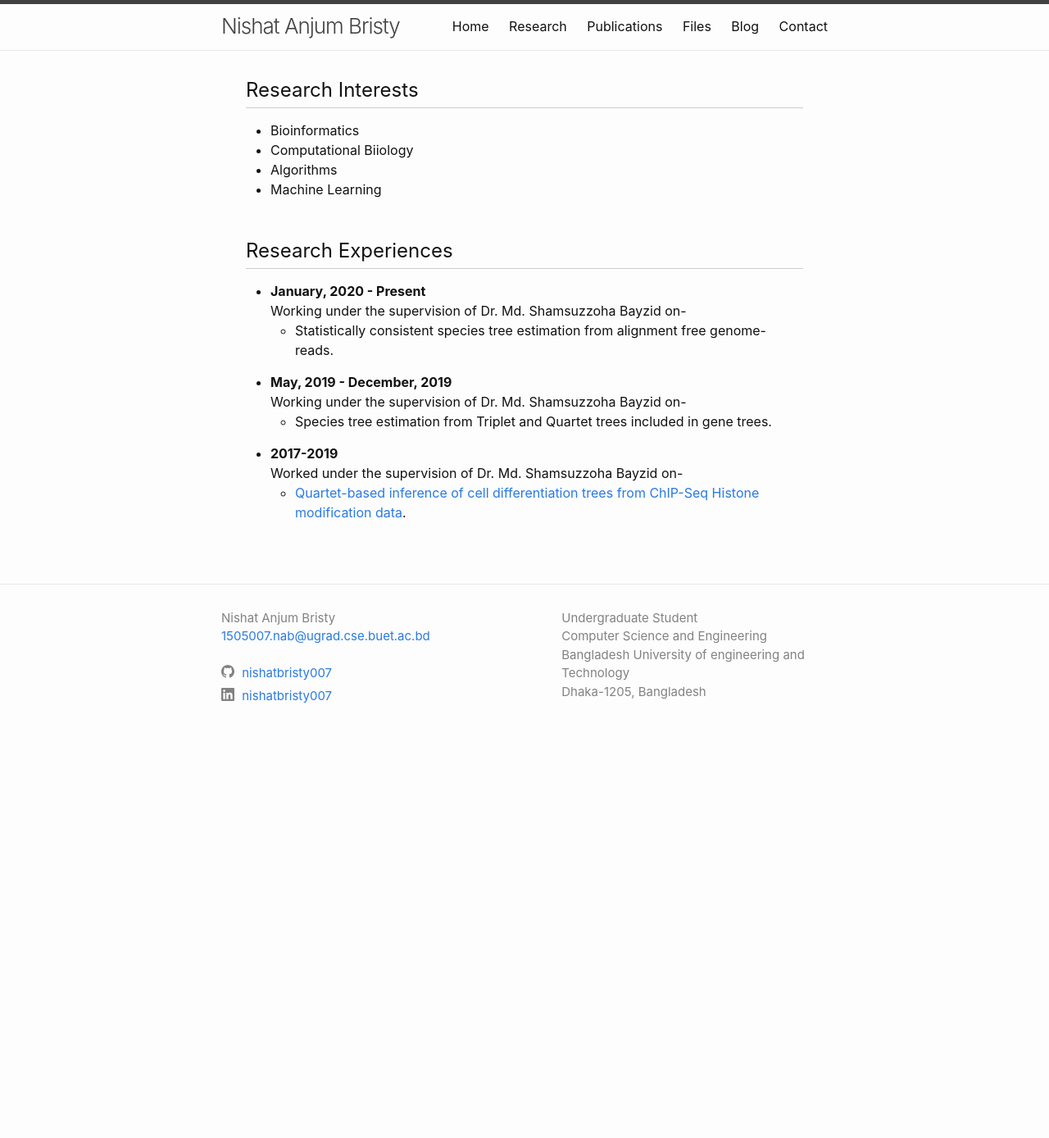
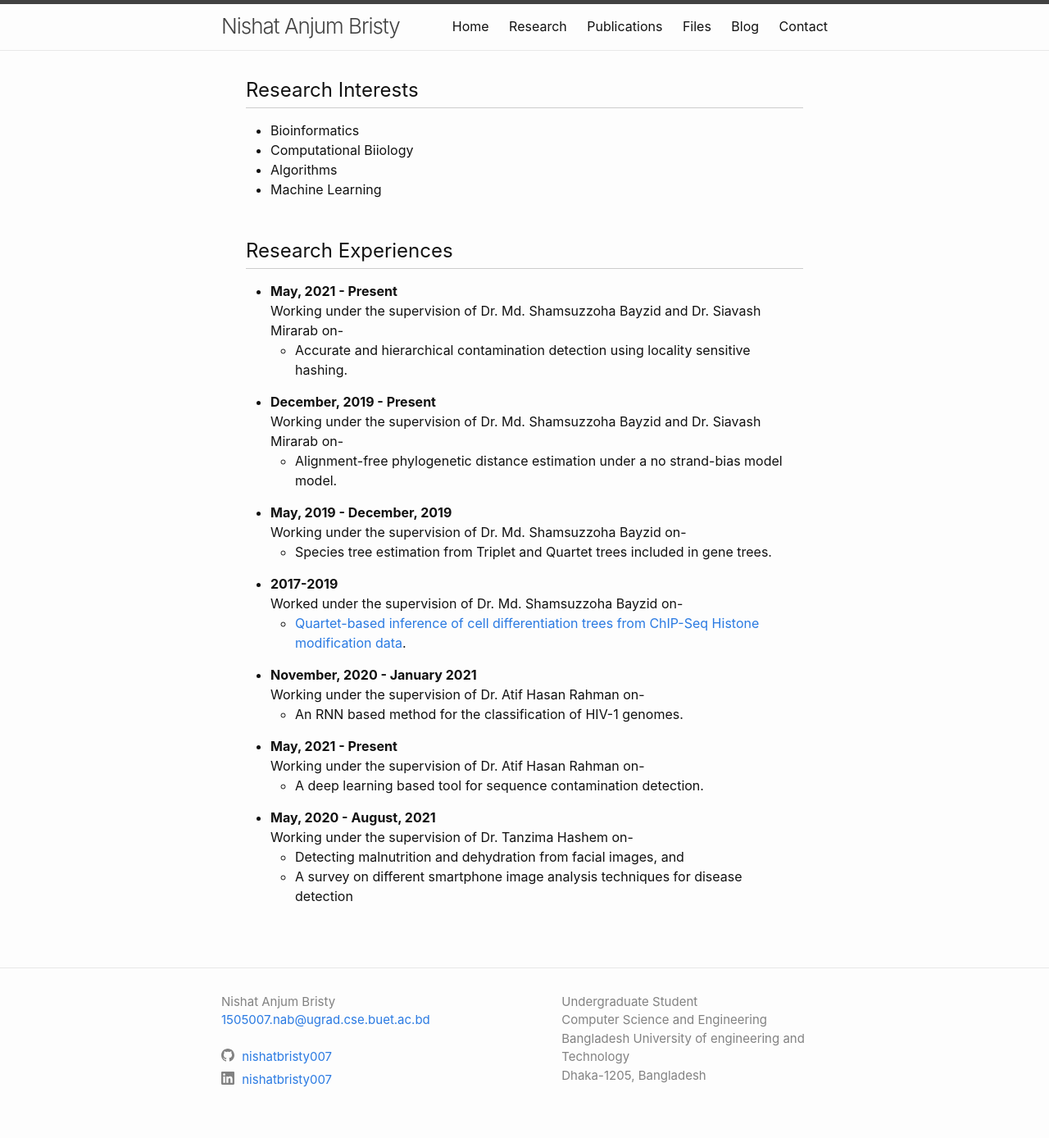
Before and after one commit to nishatbristy007/nishatbristy, a Jekyll site: the page built from Research.md, in a window 1280 px wide. Shown: the whole page at 82% size. Built offline with Jekyll 4.4.1, drawn with Linux system fonts in a browser that asks for light colours; before the commit the page ends 920 px from its top, so only the background shows below that.

Commit message:
Update research.html

```diff
--- a/_layouts/research.html
+++ b/_layouts/research.html
@@ -22,10 +22,17 @@ layout: default
       <h2 style="border-bottom:1px solid #CCC;padding-bottom:3px;">Research Experiences</h2>
 
       <ul>
+
             <li>
-                <div style="align:left"><b>January, 2020 - Present</b></div>
-                <div style="align:right">Working under the supervision of Dr. Md. Shamsuzzoha Bayzid on-<br>
-                    <ul><li>Statistically consistent species tree estimation from alignment free genome-reads.</li></ul>
+                <div style="align:left"><b>May, 2021 - Present</b></div>
+                <div style="align:right">Working under the supervision of Dr. Md. Shamsuzzoha Bayzid and Dr. Siavash Mirarab on-<br>
+                    <ul><li> Accurate and hierarchical contamination detection using locality sensitive hashing.</li></ul>
+                    </div>
+            </li>
+            <li>
+                <div style="align:left"><b>December, 2019 - Present</b></div>
+                <div style="align:right">Working under the supervision of Dr. Md. Shamsuzzoha Bayzid and Dr. Siavash Mirarab on-<br>
+                    <ul><li>Alignment-free phylogenetic distance estimation under a no strand-bias model model.</li></ul>
                     </div>
             </li>
             <li>
@@ -42,6 +49,25 @@ layout: default
                 <ul><li><a href="https://journals.plos.org/plosone/article?id=10.1371/journal.pone.0221270">Quartet-based inference of cell differentiation trees from ChIP-Seq Histone modification data</a>.</li></ul>
                 </div>
             </li>
+            <li>
+                <div style="align:left"><b>November, 2020 - January 2021</b></div>
+                <div style="align:right">Working under the supervision of Dr. Atif Hasan Rahman on-<br>
+                    <ul><li> An RNN based method for the classification of HIV-1 genomes.</li></ul>
+                    </div>
+            </li>
+            <li>
+                <div style="align:left"><b>May, 2021 - Present</b></div>
+                <div style="align:right">Working under the supervision of Dr. Atif Hasan Rahman on-<br>
+                    <ul><li> A deep learning based tool for sequence contamination detection.</li></ul>
+                    </div>
+            </li>
+            <li>
+                <div style="align:left"><b>May, 2020 - August, 2021</b></div>
+                <div style="align:right">Working under the supervision of Dr. Tanzima Hashem on-<br>
+                  <ul><li> Detecting malnutrition and dehydration from facial images, and </li>
+                        <li> A survey on different smartphone image analysis techniques for disease detection</li></ul>
+                    </div>
+            </li>
         </ul>
 
 
```
